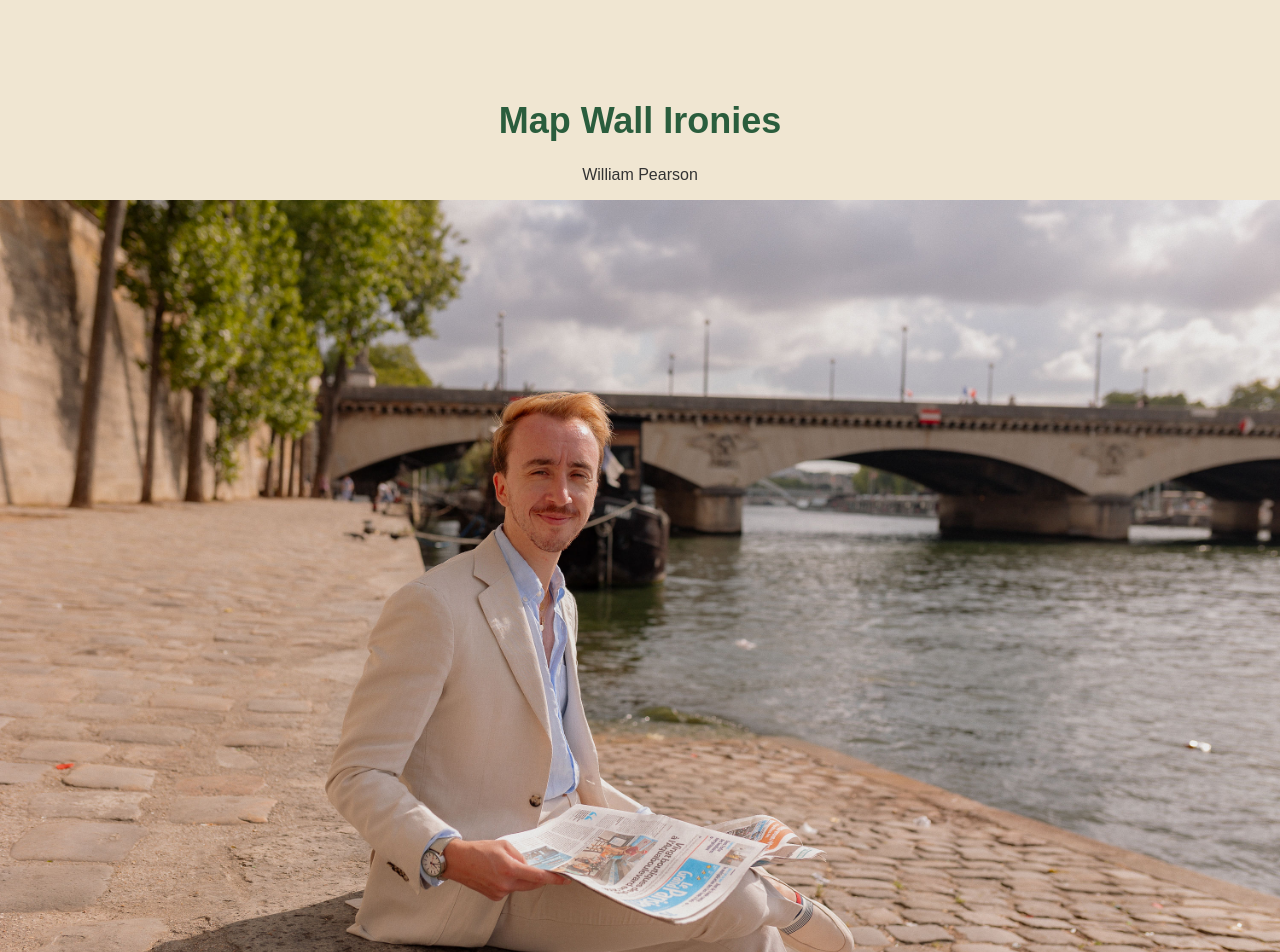
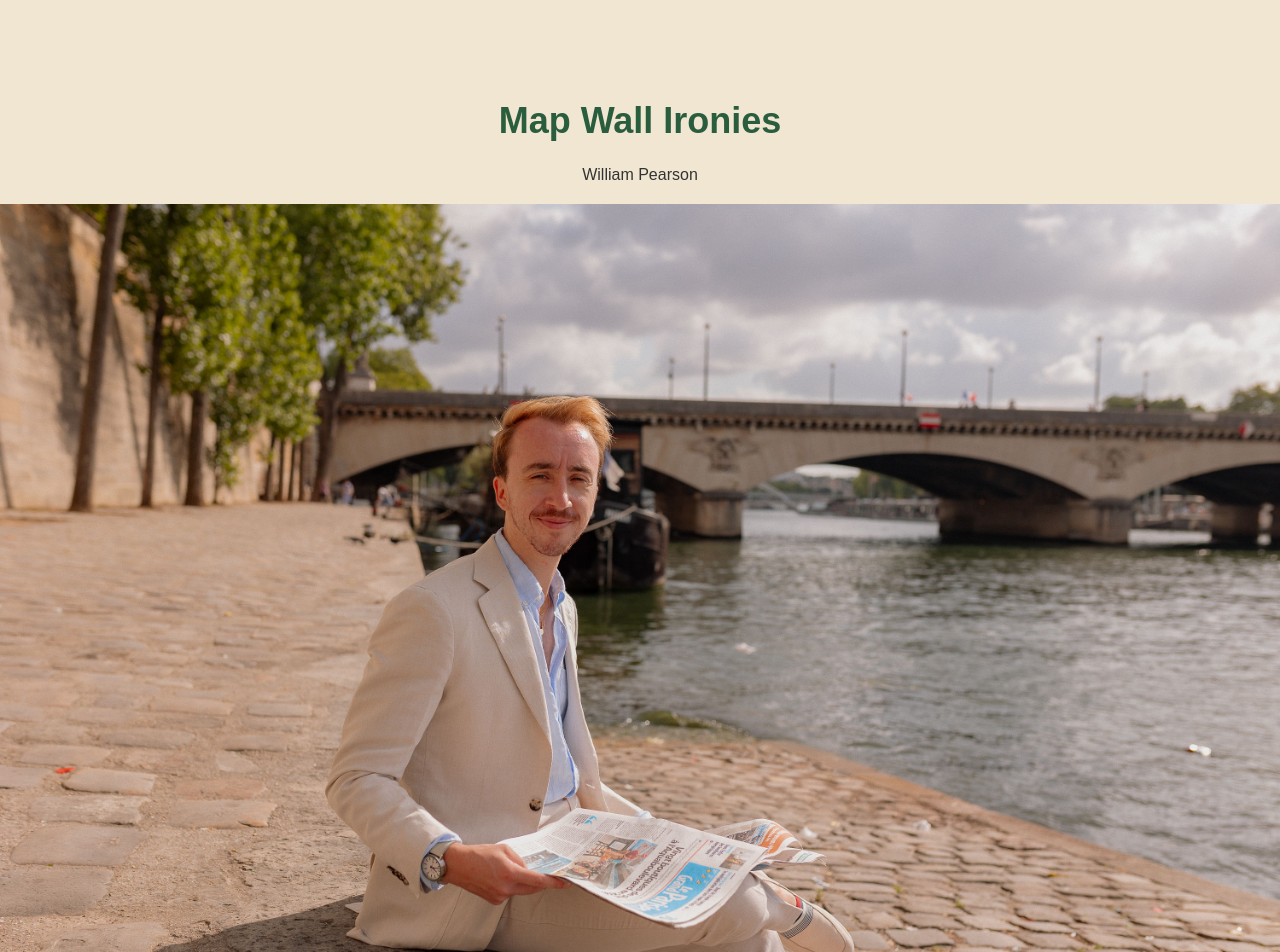
Before and after one commit to mapwallironies/mapwallironies.github.io, a Jekyll site: the page built from index.md, in a window 1280 px wide. Shown: the top 952 px of the page. Built offline with Jekyll 4.4.1, drawn with Linux system fonts in a browser that asks for light colours.

Commit message:
Update custom.css

```diff
--- a/assets/css/custom.css
+++ b/assets/css/custom.css
@@ -50,8 +50,9 @@
 
 /* Image Styles */
 img {
-    max-width: 100%;  /* Make images scale according to the container */
-    height: auto;     /* Maintain aspect ratio */
-    display: block;   /* Prevents any space under the image */
-    margin: 0 auto;   /* Center images */
+    width: 100%;        /* Ensure the image takes up 100% of its container */
+    height: auto;       /* Maintain aspect ratio */
+    max-width: 100%;    /* Prevent images from stretching beyond their container */
+    display: block;     /* Remove any space below images */
+    margin: 20px auto;  /* Center the images with spacing */
 }
```
